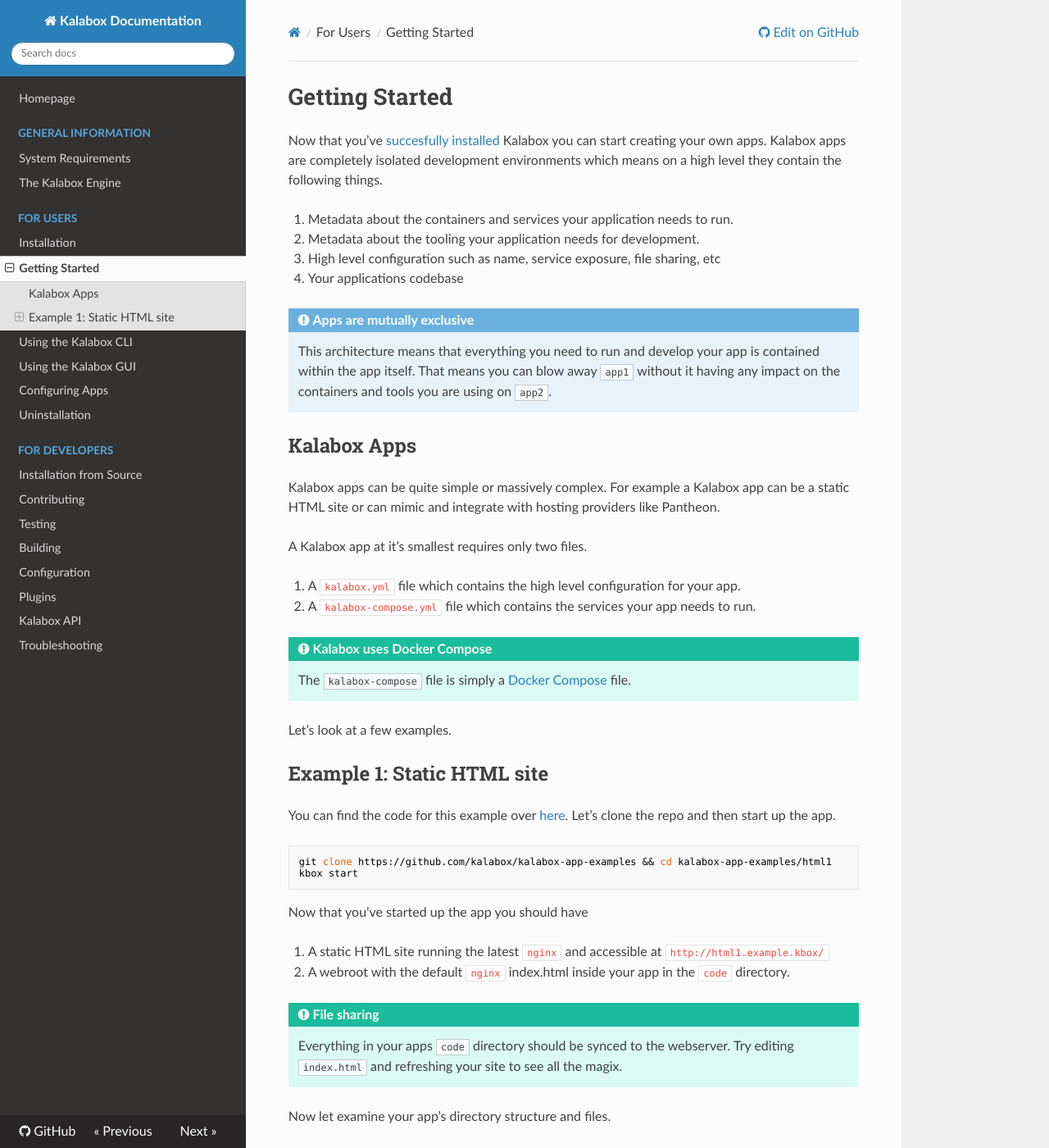
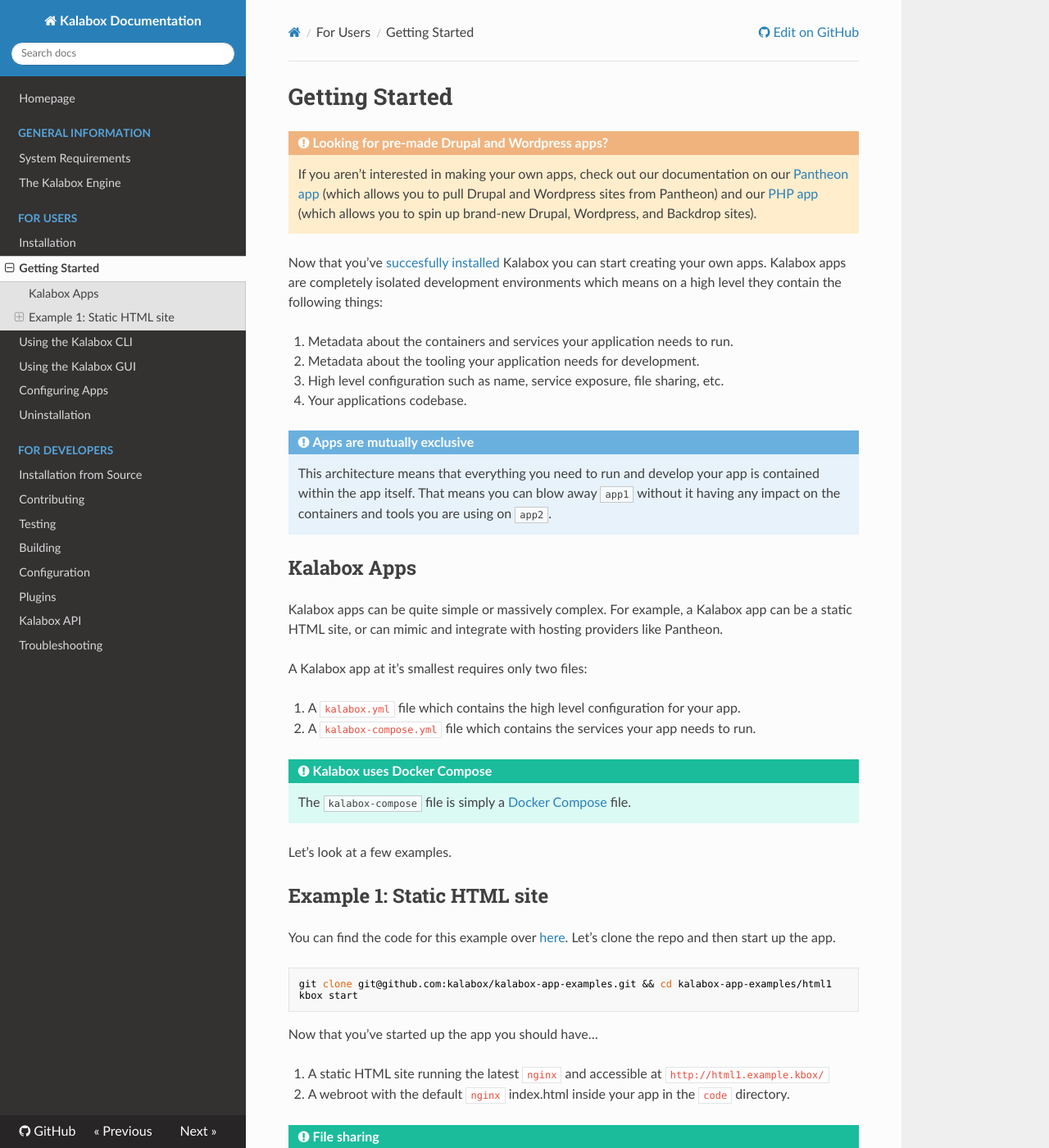
Before and after one commit to kalabox/kalabox, an MkDocs documentation site: the page built from docs/users/started.md, in a window 1280 px wide and 1400 px high. Shown: the whole window at 82% size. Built offline with MkDocs 1.6.1, drawn with Linux system fonts in a browser that asks for light colours; nearby versions of some CDN libraries; old or Windows-style settings are respelled for this version of MkDocs; some of the changed text lies outside the part shown.

Commit message:
Update started.md

````diff
--- a/docs/users/started.md
+++ b/docs/users/started.md
@@ -1,12 +1,15 @@
 Getting Started
 ===============
 
-Now that you've [succesfully installed](./install.md) Kalabox you can start creating your own apps. Kalabox apps are completely isolated development environments which means on a high level they contain the following things.
+!!! warning "Looking for pre-made Drupal and Wordpress apps?"
+    If you aren't interested in making your own apps, check out our documentation on our [Pantheon app](pantheon.kalabox.io/en/stable) (which allows you to pull Drupal and Wordpress sites from Pantheon) and our [PHP app](http://php.kalabox.io/en/stable) (which allows you to spin up brand-new Drupal, Wordpress, and Backdrop sites).
+
+Now that you've [succesfully installed](./install.md) Kalabox you can start creating your own apps. Kalabox apps are completely isolated development environments which means on a high level they contain the following things:
 
   1. Metadata about the containers and services your application needs to run.
   2. Metadata about the tooling your application needs for development.
-  3. High level configuration such as name, service exposure, file sharing, etc
-  4. Your applications codebase
+  3. High level configuration such as name, service exposure, file sharing, etc.
+  4. Your applications codebase.
 
 !!! note "Apps are mutually exclusive"
     This architecture means that everything you need to run and develop your app is contained within the app itself. That means you can blow away `app1` without it having any impact on the containers and tools you are using on `app2`.
@@ -14,9 +17,9 @@ Now that you've [succesfully installed](./install.md) Kalabox you can start crea
 Kalabox Apps
 ------------
 
-Kalabox apps can be quite simple or massively complex. For example a Kalabox app can be a static HTML site or can mimic and integrate with hosting providers like Pantheon.
+Kalabox apps can be quite simple or massively complex. For example, a Kalabox app can be a static HTML site, or can mimic and integrate with hosting providers like Pantheon.
 
-A Kalabox app at it's smallest requires only two files.
+A Kalabox app at it's smallest requires only two files:
 
   1. A `kalabox.yml` file which contains the high level configuration for your app.
   2. A `kalabox-compose.yml` file which contains the services your app needs to run.
@@ -32,11 +35,11 @@ Example 1: Static HTML site
 You can find the code for this example over [here](https://github.com/kalabox/kalabox-app-examples/tree/master/html1). Let's clone the repo and then start up the app.
 
 ```bash
-git clone https://github.com/kalabox/kalabox-app-examples && cd kalabox-app-examples/html1
+git clone git@github.com:kalabox/kalabox-app-examples.git && cd kalabox-app-examples/html1
 kbox start
 ```
 
-Now that you've started up the app you should have
+Now that you've started up the app you should have...
 
   1. A static HTML site running the latest `nginx` and accessible at `http://html1.example.kbox/`
   2. A webroot with the default `nginx` index.html inside your app in the `code` directory.
@@ -80,7 +83,7 @@ pluginconfig:
 
 **kalabox-compose.yml**
 
-This is a simple `docker-compose` file that tells Kalabox to spin up a container called `examplehtml1_web_1` which should be built using the latest official image of `nginx` and whose port 80 should be exposed to the outside world so we can communicate with it.
+This is a simple `docker-compose` file that tells Kalabox to spin up a container called `examplehtml1_web_1`, which should be built using the latest official image of `nginx` and whose port 80 should be exposed to the outside world so we can communicate with it.
 
 ```yaml
 web:
````
